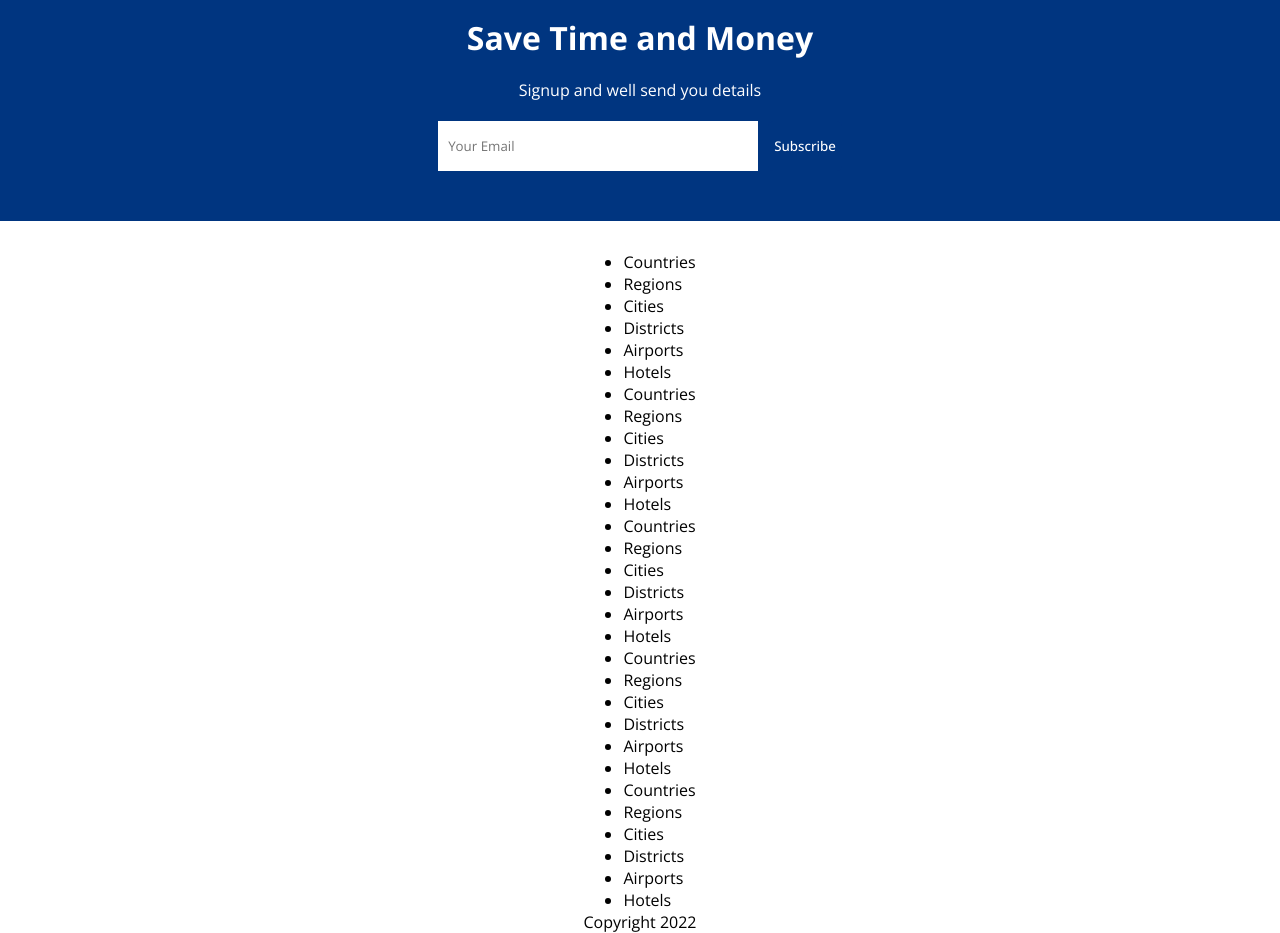
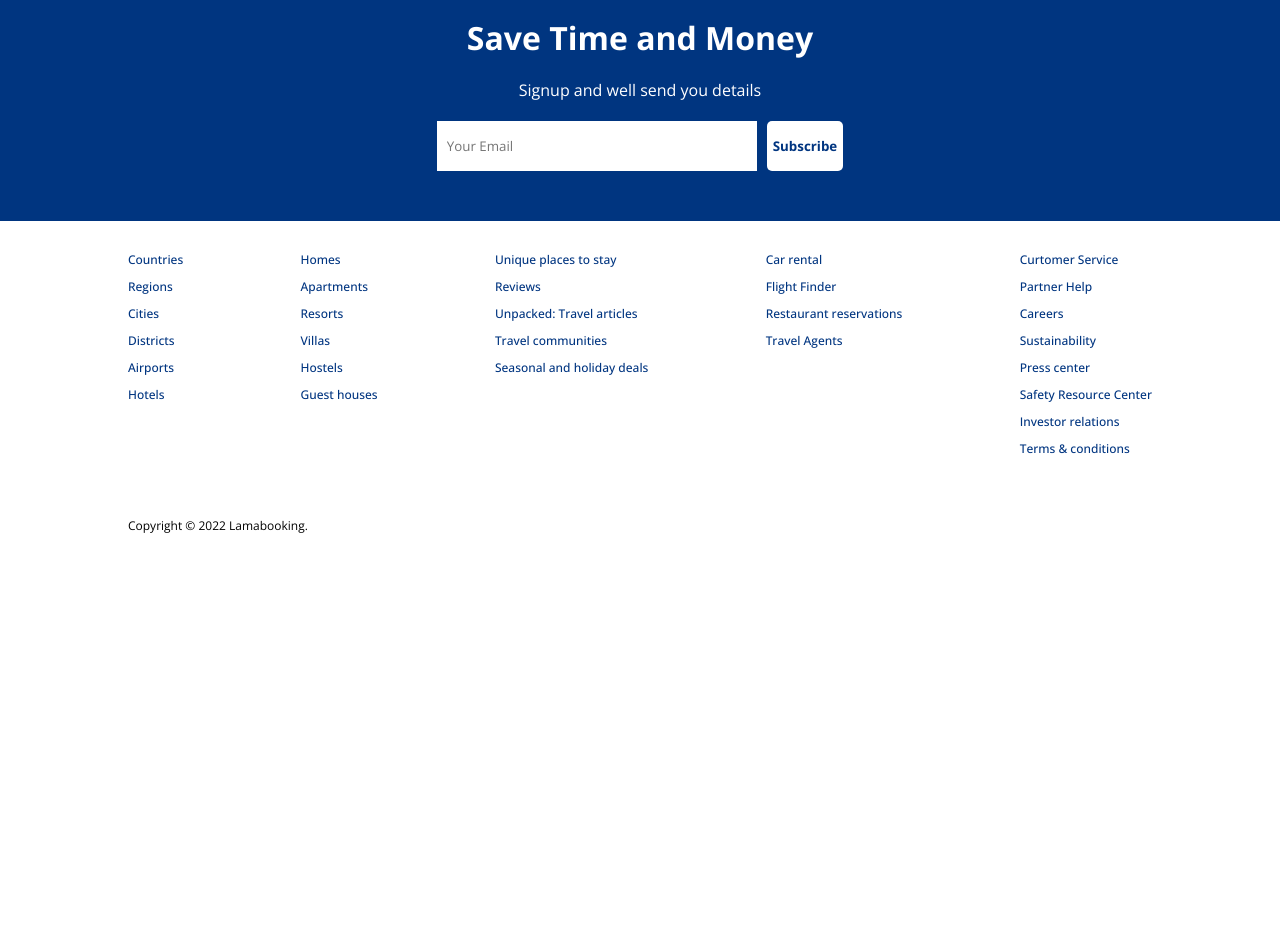
Before and after one commit to Bibek-2022/Reservation-App, a React (Create React App) app: page / in a window 1280 px wide. Shown: the part 1600-2533 px from the top of the page. After the commit the page ends 2134 px from the top, so only its background shows below. Built offline with nearby package versions, Linux system fonts and the light colour scheme.

Commit message:
Fixed bug

```diff
--- a/src/components/footer/Footer.jsx
+++ b/src/components/footer/Footer.jsx
@@ -1,4 +1,5 @@
 import React from "react";
+import "./footer.css";
 
 export const Footer = () => {
   return (
@@ -13,39 +14,38 @@ export const Footer = () => {
           <li className="fListItem">Hotels</li>
         </ul>
         <ul className="fList">
-          <li className="fListItem">Countries</li>
-          <li className="fListItem">Regions</li>
-          <li className="fListItem">Cities</li>
-          <li className="fListItem">Districts</li>
-          <li className="fListItem">Airports</li>
-          <li className="fListItem">Hotels</li>
+          <li className="fListItem">Homes </li>
+          <li className="fListItem">Apartments </li>
+          <li className="fListItem">Resorts </li>
+          <li className="fListItem">Villas</li>
+          <li className="fListItem">Hostels</li>
+          <li className="fListItem">Guest houses</li>
         </ul>
         <ul className="fList">
-          <li className="fListItem">Countries</li>
-          <li className="fListItem">Regions</li>
-          <li className="fListItem">Cities</li>
-          <li className="fListItem">Districts</li>
-          <li className="fListItem">Airports</li>
-          <li className="fListItem">Hotels</li>
+          <li className="fListItem">Unique places to stay </li>
+          <li className="fListItem">Reviews</li>
+          <li className="fListItem">Unpacked: Travel articles </li>
+          <li className="fListItem">Travel communities </li>
+          <li className="fListItem">Seasonal and holiday deals </li>
         </ul>
         <ul className="fList">
-          <li className="fListItem">Countries</li>
-          <li className="fListItem">Regions</li>
-          <li className="fListItem">Cities</li>
-          <li className="fListItem">Districts</li>
-          <li className="fListItem">Airports</li>
-          <li className="fListItem">Hotels</li>
+          <li className="fListItem">Car rental </li>
+          <li className="fListItem">Flight Finder</li>
+          <li className="fListItem">Restaurant reservations </li>
+          <li className="fListItem">Travel Agents </li>
         </ul>
         <ul className="fList">
-          <li className="fListItem">Countries</li>
-          <li className="fListItem">Regions</li>
-          <li className="fListItem">Cities</li>
-          <li className="fListItem">Districts</li>
-          <li className="fListItem">Airports</li>
-          <li className="fListItem">Hotels</li>
+          <li className="fListItem">Curtomer Service</li>
+          <li className="fListItem">Partner Help</li>
+          <li className="fListItem">Careers</li>
+          <li className="fListItem">Sustainability</li>
+          <li className="fListItem">Press center</li>
+          <li className="fListItem">Safety Resource Center</li>
+          <li className="fListItem">Investor relations</li>
+          <li className="fListItem">Terms & conditions</li>
         </ul>
       </div>
-      <div className="fText">Copyright 2022</div>
+      <div className="fText">Copyright © 2022 Lamabooking.</div>
     </div>
   );
 };
--- a/src/components/footer/footer.css
+++ b/src/components/footer/footer.css
@@ -7,6 +7,7 @@
 .fLists {
   width: 100%;
   display: flex;
+  flex-direction: row;
   justify-content: space-between;
   margin-bottom: 50px;
 }
--- a/src/components/mailList/MailList.jsx
+++ b/src/components/mailList/MailList.jsx
@@ -1,5 +1,5 @@
 import React from "react";
-import "./MailList.css";
+import "./mailList.css";
 export const MailList = () => {
   return (
     <div className="mail">
--- a/src/components/mailList/mailList.css
+++ b/src/components/mailList/mailList.css
@@ -20,10 +20,16 @@
 
 .mailInputContainer > button {
   height: 50px;
-  background-color: #003580;
-  color: white;
-  font-weight: 500;
+  background-color: white;
+  color: #003580;
+  font-weight: bolder;
   border: none;
   border-radius: 5px;
   cursor: pointer;
 }
+
+.mailInputContainer > button:hover {
+  background-color: #003580;
+  border: 2px solid white;
+  color: white;
+}
```
